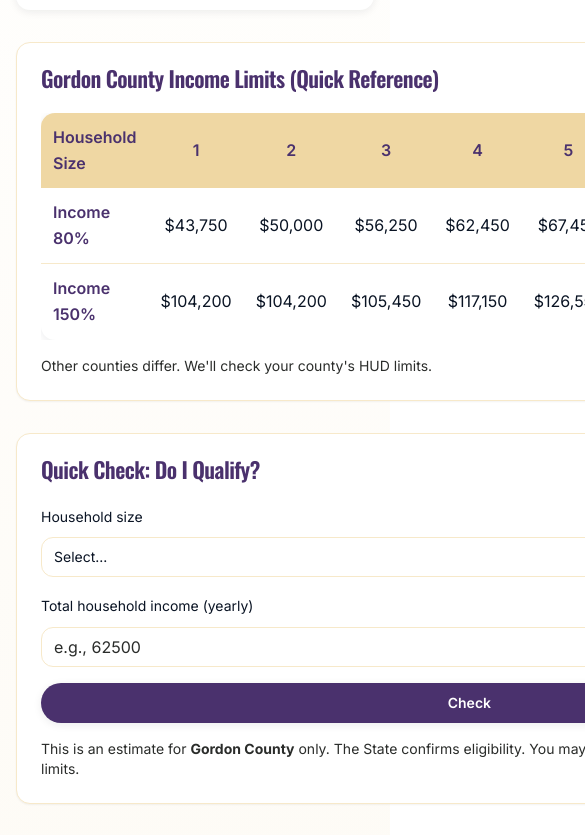
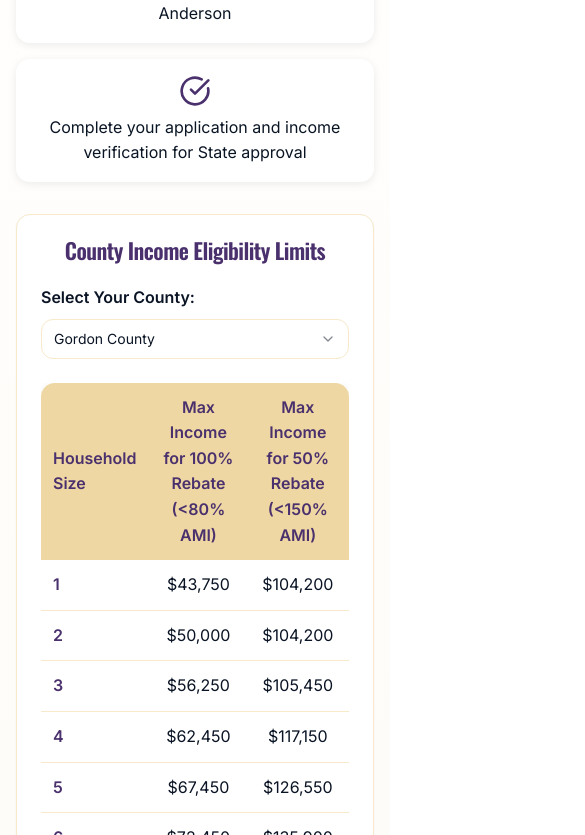
Before and after one commit to shylohchavez/rebate-savvy-anderson, a React (Vite) app: page / in a window 390 px wide. Shown: the part 4809-5644 px from the top of the page, 585 px wide, since content can reach past the window. Built offline with nearby package versions, Linux system fonts and the light colour scheme.

Commit message:
Add income limit chart
Implemented the interactive income eligibility chart for the HEAR program, including all 47 counties. This replaces any previous versions of the income limits section and its associated script.

```diff
--- a/src/components/EligibilitySection.tsx
+++ b/src/components/EligibilitySection.tsx
@@ -1,48 +1,263 @@
 import { useState } from "react";
 import { Card, CardContent, CardHeader, CardTitle } from "@/components/ui/card";
-import { Button } from "@/components/ui/button";
 import { Select, SelectContent, SelectItem, SelectTrigger, SelectValue } from "@/components/ui/select";
-import { Input } from "@/components/ui/input";
 import { Label } from "@/components/ui/label";
-import { CheckCircle, AlertCircle } from "lucide-react";
+import { CheckCircle } from "lucide-react";
 
 export const EligibilitySection = () => {
-  const [householdSize, setHouseholdSize] = useState<string>("");
-  const [income, setIncome] = useState<string>("");
-  const [result, setResult] = useState<string>("");
+  const [selectedCounty, setSelectedCounty] = useState<string>("gordon");
 
-  // Gordon County AMI limits
-  const AMI80 = [43750, 50000, 56250, 62450, 67450, 72450, 77450, 82450];
-  const AMI150 = [104200, 104200, 105450, 117150, 126550, 135900, 145300, 154650];
+  // County income data for all 47 counties
+  const countyIncomeData: Record<string, { name: string; ami80: number[]; ami150: number[] }> = {
+    banks: {
+      name: "Banks County",
+      ami80: [45050, 51500, 57950, 64350, 69500, 74650, 79800, 84950],
+      ami150: [104200, 104200, 108700, 120750, 130450, 140100, 149750, 159400]
+    },
+    barrow: {
+      name: "Barrow County",
+      ami80: [63950, 73100, 82250, 91350, 98700, 106000, 113300, 120600],
+      ami150: [119950, 137050, 154200, 171300, 185050, 198750, 212450, 226150]
+    },
+    bartow: {
+      name: "Bartow County",
+      ami80: [63950, 73100, 82250, 91350, 98700, 106000, 113300, 120600],
+      ami150: [119950, 137050, 154200, 171300, 185050, 198750, 212450, 226150]
+    },
+    carroll: {
+      name: "Carroll County",
+      ami80: [63950, 73100, 82250, 91350, 98700, 106000, 113300, 120600],
+      ami150: [119950, 137050, 154200, 171300, 185050, 198750, 212450, 226150]
+    },
+    catoosa: {
+      name: "Catoosa County",
+      ami80: [53500, 61150, 68800, 76400, 82550, 88650, 94750, 100850],
+      ami150: [104200, 114600, 128950, 143250, 154750, 166200, 177650, 189100]
+    },
+    chattooga: {
+      name: "Chattooga County",
+      ami80: [42700, 48800, 54900, 60950, 65850, 70750, 75600, 80500],
+      ami150: [104200, 104200, 104200, 114300, 123450, 132600, 141750, 150900]
+    },
+    cherokee: {
+      name: "Cherokee County",
+      ami80: [63950, 73100, 82250, 91350, 98700, 106000, 113300, 120600],
+      ami150: [119950, 137050, 154200, 171300, 185050, 198750, 212450, 226150]
+    },
+    clarke: {
+      name: "Clarke County",
+      ami80: [52850, 60400, 67950, 75450, 81500, 87550, 93600, 99600],
+      ami150: [104200, 113200, 127350, 141450, 152800, 164100, 175400, 186750]
+    },
+    clayton: {
+      name: "Clayton County",
+      ami80: [63950, 73100, 82250, 91350, 98700, 106000, 113300, 120600],
+      ami150: [119950, 137050, 154200, 171300, 185050, 198750, 212450, 226150]
+    },
+    cobb: {
+      name: "Cobb County",
+      ami80: [63950, 73100, 82250, 91350, 98700, 106000, 113300, 120600],
+      ami150: [119950, 137050, 154200, 171300, 185050, 198750, 212450, 226150]
+    },
+    coweta: {
+      name: "Coweta County",
+      ami80: [63950, 73100, 82250, 91350, 98700, 106000, 113300, 120600],
+      ami150: [119950, 137050, 154200, 171300, 185050, 198750, 212450, 226150]
+    },
+    dade: {
+      name: "Dade County",
+      ami80: [53500, 61150, 68800, 76400, 82550, 88650, 94750, 100850],
+      ami150: [104200, 114600, 128950, 143250, 154750, 166200, 177650, 189100]
+    },
+    dawson: {
+      name: "Dawson County",
+      ami80: [63950, 73100, 82250, 91350, 98700, 106000, 113300, 120600],
+      ami150: [119950, 137050, 154200, 171300, 185050, 198750, 212450, 226150]
+    },
+    dekalb: {
+      name: "DeKalb County",
+      ami80: [63950, 73100, 82250, 91350, 98700, 106000, 113300, 120600],
+      ami150: [119950, 137050, 154200, 171300, 185050, 198750, 212450, 226150]
+    },
+    douglas: {
+      name: "Douglas County",
+      ami80: [63950, 73100, 82250, 91350, 98700, 106000, 113300, 120600],
+      ami150: [119950, 137050, 154200, 171300, 185050, 198750, 212450, 226150]
+    },
+    elbert: {
+      name: "Elbert County",
+      ami80: [42700, 48800, 54900, 60950, 65850, 70750, 75600, 80500],
+      ami150: [104200, 104200, 104200, 114300, 123450, 132600, 141750, 150900]
+    },
+    fannin: {
+      name: "Fannin County",
+      ami80: [42700, 48800, 54900, 60950, 65850, 70750, 75600, 80500],
+      ami150: [104200, 104200, 104200, 114300, 123450, 132600, 141750, 150900]
+    },
+    fayette: {
+      name: "Fayette County",
+      ami80: [63950, 73100, 82250, 91350, 98700, 106000, 113300, 120600],
+      ami150: [119950, 137050, 154200, 171300, 185050, 198750, 212450, 226150]
+    },
+    floyd: {
+      name: "Floyd County",
+      ami80: [44400, 50750, 57100, 63400, 68500, 73550, 78650, 83700],
+      ami150: [104200, 104200, 107100, 118950, 128500, 138000, 147500, 157050]
+    },
+    forsyth: {
+      name: "Forsyth County",
+      ami80: [63950, 73100, 82250, 91350, 98700, 106000, 113300, 120600],
+      ami150: [119950, 137050, 154200, 171300, 185050, 198750, 212450, 226150]
+    },
+    franklin: {
+      name: "Franklin County",
+      ami80: [42700, 48800, 54900, 60950, 65850, 70750, 75600, 80500],
+      ami150: [104200, 104200, 104200, 114300, 123450, 132600, 141750, 150900]
+    },
+    fulton: {
+      name: "Fulton County",
+      ami80: [63950, 73100, 82250, 91350, 98700, 106000, 113300, 120600],
+      ami150: [119950, 137050, 154200, 171300, 185050, 198750, 212450, 226150]
+    },
+    gilmer: {
+      name: "Gilmer County",
+      ami80: [48500, 55400, 62350, 69250, 74800, 80350, 85900, 91450],
+      ami150: [104200, 104200, 116950, 129900, 140300, 150700, 161100, 171500]
+    },
+    gordon: {
+      name: "Gordon County",
+      ami80: [43750, 50000, 56250, 62450, 67450, 72450, 77450, 82450],
+      ami150: [104200, 104200, 105450, 117150, 126550, 135900, 145300, 154650]
+    },
+    gwinnett: {
+      name: "Gwinnett County",
+      ami80: [63950, 73100, 82250, 91350, 98700, 106000, 113300, 120600],
+      ami150: [119950, 137050, 154200, 171300, 185050, 198750, 212450, 226150]
+    },
+    habersham: {
+      name: "Habersham County",
+      ami80: [47600, 54400, 61200, 68000, 73450, 78900, 84350, 89800],
+      ami150: [104200, 104200, 114750, 127500, 137700, 147900, 158100, 168300]
+    },
+    hall: {
+      name: "Hall County",
+      ami80: [56700, 64800, 72900, 80950, 87450, 93950, 100400, 106900],
+      ami150: [106300, 121450, 136650, 151800, 163950, 176100, 188250, 200400]
+    },
+    haralson: {
+      name: "Haralson County",
+      ami80: [46450, 53050, 59700, 66300, 71650, 76950, 82250, 87550],
+      ami150: [104200, 104200, 111950, 124350, 134300, 144250, 154200, 164150]
+    },
+    hart: {
+      name: "Hart County",
+      ami80: [45050, 51450, 57900, 64300, 69450, 74600, 79750, 84900],
+      ami150: [104200, 104200, 108550, 120600, 130250, 139900, 149550, 159200]
+    },
+    heard: {
+      name: "Heard County",
+      ami80: [63950, 73100, 82250, 91350, 98700, 106000, 113300, 120600],
+      ami150: [119950, 137050, 154200, 171300, 185050, 198750, 212450, 226150]
+    },
+    henry: {
+      name: "Henry County",
+      ami80: [63950, 73100, 82250, 91350, 98700, 106000, 113300, 120600],
+      ami150: [119950, 137050, 154200, 171300, 185050, 198750, 212450, 226150]
+    },
+    jackson: {
+      name: "Jackson County",
+      ami80: [58100, 66400, 74700, 82950, 89600, 96250, 102900, 109500],
+      ami150: [108900, 124450, 140000, 155550, 168000, 180450, 192900, 205350]
+    },
+    lumpkin: {
+      name: "Lumpkin County",
+      ami80: [49900, 57000, 64150, 71250, 76950, 82650, 88350, 94050],
+      ami150: [104200, 106950, 120300, 133650, 144350, 155050, 165750, 176450]
+    },
+    madison: {
+      name: "Madison County",
+      ami80: [52850, 60400, 67950, 75450, 81500, 87550, 93600, 99600],
+      ami150: [104200, 113200, 127350, 141450, 152800, 164100, 175400, 186750]
+    },
+    murray: {
+      name: "Murray County",
+      ami80: [43750, 50000, 56250, 62450, 67450, 72450, 77450, 82450],
+      ami150: [104200, 104200, 105450, 117150, 126550, 135900, 145300, 154650]
+    },
+    newton: {
+      name: "Newton County",
+      ami80: [63950, 73100, 82250, 91350, 98700, 106000, 113300, 120600],
+      ami150: [119950, 137050, 154200, 171300, 185050, 198750, 212450, 226150]
+    },
+    oconee: {
+      name: "Oconee County",
+      ami80: [52850, 60400, 67950, 75450, 81500, 87550, 93600, 99600],
+      ami150: [104200, 113200, 127350, 141450, 152800, 164100, 175400, 186750]
+    },
+    paulding: {
+      name: "Paulding County",
+      ami80: [63950, 73100, 82250, 91350, 98700, 106000, 113300, 120600],
+      ami150: [119950, 137050, 154200, 171300, 185050, 198750, 212450, 226150]
+    },
+    pickens: {
+      name: "Pickens County",
+      ami80: [63950, 73100, 82250, 91350, 98700, 106000, 113300, 120600],
+      ami150: [119950, 137050, 154200, 171300, 185050, 198750, 212450, 226150]
+    },
+    rockdale: {
+      name: "Rockdale County",
+      ami80: [63950, 73100, 82250, 91350, 98700, 106000, 113300, 120600],
+      ami150: [119950, 137050, 154200, 171300, 185050, 198750, 212450, 226150]
+    },
+    stephens: {
+      name: "Stephens County",
+      ami80: [43150, 49300, 55450, 61600, 66550, 71500, 76400, 81350],
+      ami150: [104200, 104200, 104200, 115500, 124750, 134000, 143250, 152500]
+    },
+    towns: {
+      name: "Towns County",
+      ami80: [43750, 50000, 56250, 62450, 67450, 72450, 77450, 82450],
+      ami150: [104200, 104200, 105450, 117150, 126550, 135900, 145300, 154650]
+    },
+    troup: {
+      name: "Troup County",
+      ami80: [46900, 53600, 60300, 66950, 72350, 77700, 83050, 88400],
+      ami150: [104200, 104200, 113000, 125550, 135600, 145650, 155700, 165750]
+    },
+    walker: {
+      name: "Walker County",
+      ami80: [53500, 61150, 68800, 76400, 82550, 88650, 94750, 100850],
+      ami150: [104200, 114600, 128950, 143250, 154750, 166200, 177650, 189100]
+    },
+    walton: {
+      name: "Walton County",
+      ami80: [63950, 73100, 82250, 91350, 98700, 106000, 113300, 120600],
+      ami150: [119950, 137050, 154200, 171300, 185050, 198750, 212450, 226150]
+    },
+    white: {
+      name: "White County",
+      ami80: [46100, 52700, 59300, 65850, 71150, 76400, 81700, 86950],
+      ami150: [104200, 104200, 111150, 123450, 133350, 143250, 153100, 163000]
+    },
+    whitfield: {
+      name: "Whitfield County",
+      ami80: [44750, 51150, 57550, 63900, 69050, 74150, 79250, 84350],
+      ami150: [104200, 104200, 107900, 119850, 129450, 139050, 148650, 158250]
+    }
+  };
 
-  const handleCalculate = (e: React.FormEvent) => {
-    e.preventDefault();
-    const hh = parseInt(householdSize, 10);
-    const inc = parseFloat(income);
-
-    if (!hh || !inc) {
-      setResult("");
-      return;
-    }
-
-    let message = "";
-    if (inc <= AMI80[hh - 1]) {
-      message = "You may qualify for enhanced HEAR rebates (≤80% AMI).";
-    } else if (inc <= AMI150[hh - 1]) {
-      message = "You may qualify for HEAR (≤150% AMI).";
-    } else {
-      message = "You may still be eligible for HER (whole‑home savings).";
-    }
-
-    setResult(message + " Final eligibility is confirmed by the State.");
-  };
+  const currentCountyData = countyIncomeData[selectedCounty];
 
   return (
     <section id="eligibility" className="py-section bg-gradient-trust">
       <div className="container max-w-content mx-auto px-4">
-        <h2 className="text-h2 font-bold text-center mb-8">Who Can Qualify?</h2>
+        <h2 className="text-h2 font-bold text-center mb-8">Check Your HEAR Program Eligibility</h2>
 
         <div className="max-w-3xl mx-auto mb-8">
+          <p className="text-center text-lg mb-6">
+            The Home Electrification and Appliance Rebates (HEAR) program is income-based. Select your county below to see the maximum annual household income limits to qualify.
+          </p>
+
           <ul className="grid md:grid-cols-3 gap-4 text-center">
             <li className="flex flex-col items-center p-4 bg-card rounded-lg shadow-soft">
               <CheckCircle className="w-8 h-8 text-primary mb-2" />
@@ -54,99 +269,60 @@ export const EligibilitySection = () => {
             </li>
             <li className="flex flex-col items-center p-4 bg-card rounded-lg shadow-soft">
               <CheckCircle className="w-8 h-8 text-primary mb-2" />
-              <span>You complete your application and income verification; the State reviews and approves</span>
+              <span>Complete your application and income verification for State approval</span>
             </li>
           </ul>
         </div>
 
-        <div className="grid lg:grid-cols-2 gap-8">
-          <Card className="shadow-medium">
-            <CardHeader>
-              <CardTitle className="text-h3">Gordon County Income Limits (Quick Reference)</CardTitle>
-            </CardHeader>
-            <CardContent>
+        <Card className="shadow-medium max-w-4xl mx-auto">
+          <CardHeader>
+            <CardTitle className="text-h3 text-center">County Income Eligibility Limits</CardTitle>
+          </CardHeader>
+          <CardContent className="space-y-6">
+            <div className="space-y-2">
+              <Label htmlFor="county-select" className="text-base font-semibold">Select Your County:</Label>
+              <Select value={selectedCounty} onValueChange={setSelectedCounty}>
+                <SelectTrigger>
+                  <SelectValue placeholder="Choose your county..." />
+                </SelectTrigger>
+                <SelectContent className="max-h-60">
+                  {Object.entries(countyIncomeData).map(([key, data]) => (
+                    <SelectItem key={key} value={key}>{data.name}</SelectItem>
+                  ))}
+                </SelectContent>
+              </Select>
+            </div>
+
+            {currentCountyData && (
               <div className="overflow-x-auto">
                 <table className="w-full border-collapse bg-card rounded-lg overflow-hidden shadow-soft">
                   <thead>
                     <tr className="bg-accent text-primary">
                       <th className="p-3 text-left font-semibold">Household Size</th>
-                      {[1, 2, 3, 4, 5, 6, 7, 8].map(size => (
-                        <th key={size} className="p-3 text-center font-semibold">{size}</th>
-                      ))}
+                      <th className="p-3 text-center font-semibold">Max Income for 100% Rebate<br/>(&lt;80% AMI)</th>
+                      <th className="p-3 text-center font-semibold">Max Income for 50% Rebate<br/>(&lt;150% AMI)</th>
                     </tr>
                   </thead>
                   <tbody>
-                    <tr className="border-b border-border">
-                      <td className="p-3 font-semibold text-primary">Income 80%</td>
-                      {AMI80.map((amount, index) => (
-                        <td key={index} className="p-3 text-center">${amount.toLocaleString()}</td>
-                      ))}
-                    </tr>
-                    <tr>
-                      <td className="p-3 font-semibold text-primary">Income 150%</td>
-                      {AMI150.map((amount, index) => (
-                        <td key={index} className="p-3 text-center">${amount.toLocaleString()}</td>
-                      ))}
-                    </tr>
+                    {[1, 2, 3, 4, 5, 6, 7, 8].map((size, index) => (
+                      <tr key={size} className={index < 7 ? "border-b border-border" : ""}>
+                        <td className="p-3 font-semibold text-primary">{size}</td>
+                        <td className="p-3 text-center">${currentCountyData.ami80[index]?.toLocaleString()}</td>
+                        <td className="p-3 text-center">${currentCountyData.ami150[index]?.toLocaleString()}</td>
+                      </tr>
+                    ))}
                   </tbody>
                 </table>
               </div>
-              <p className="text-sm text-muted-foreground mt-4">
-                Other counties differ. We'll check your county's HUD limits.
+            )}
+
+            <div className="bg-muted/50 rounded-lg p-4">
+              <p className="text-sm text-muted-foreground">
+                <strong>Important:</strong> Income limits are based on Area Median Income (AMI) as defined for the program and are subject to change. This chart is for informational purposes only. Final eligibility is determined by the State of Georgia.
               </p>
-            </CardContent>
-          </Card>
-
-          <Card className="shadow-medium">
-            <CardHeader>
-              <CardTitle className="text-h3">Quick Check: Do I Qualify?</CardTitle>
-            </CardHeader>
-            <CardContent>
-              <form onSubmit={handleCalculate} className="space-y-4">
-                <div className="space-y-2">
-                  <Label htmlFor="household-size">Household size</Label>
-                  <Select value={householdSize} onValueChange={setHouseholdSize}>
-                    <SelectTrigger>
-                      <SelectValue placeholder="Select..." />
-                    </SelectTrigger>
-                    <SelectContent>
-                      {[1, 2, 3, 4, 5, 6, 7, 8].map(size => (
-                        <SelectItem key={size} value={size.toString()}>{size}</SelectItem>
-                      ))}
-                    </SelectContent>
-                  </Select>
-                </div>
-
-                <div className="space-y-2">
-                  <Label htmlFor="income">Total household income (yearly)</Label>
-                  <Input
-                    id="income"
-                    type="number"
-                    placeholder="e.g., 62500"
-                    value={income}
-                    onChange={(e) => setIncome(e.target.value)}
-                  />
-                </div>
-
-                <Button type="submit" className="w-full">
-                  Check
-                </Button>
-
-                {result && (
-                  <div className="bg-primary-light/30 border border-primary/20 rounded-lg p-4 flex items-start gap-3">
-                    <AlertCircle className="w-5 h-5 text-primary mt-0.5 flex-shrink-0" />
-                    <p className="text-sm text-foreground">{result}</p>
-                  </div>
-                )}
-
-                <p className="text-sm text-muted-foreground">
-                  This is an estimate for <strong>Gordon County</strong> only. The State confirms eligibility.
-                  You may still qualify for HER even if you're above HEAR limits.
-                </p>
-              </form>
-            </CardContent>
-          </Card>
-        </div>
+            </div>
+          </CardContent>
+        </Card>
       </div>
     </section>
   );
```
